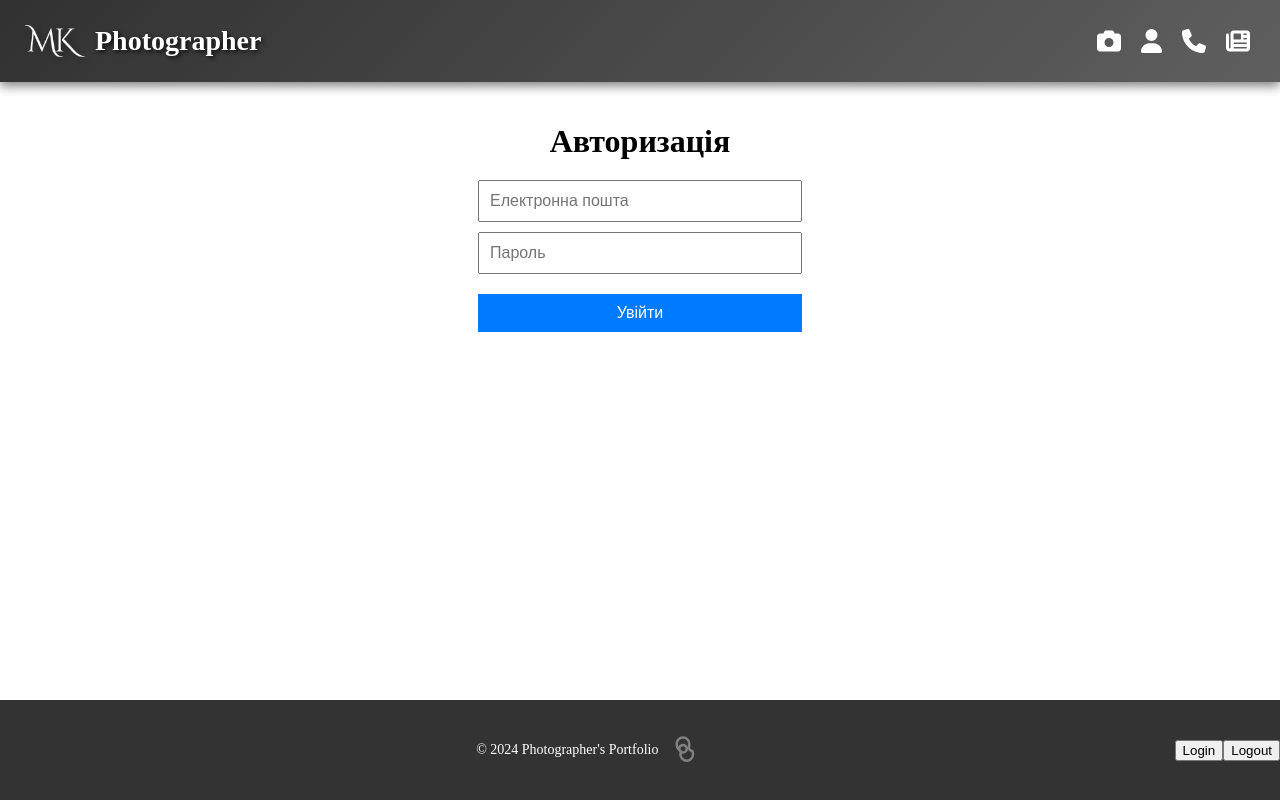
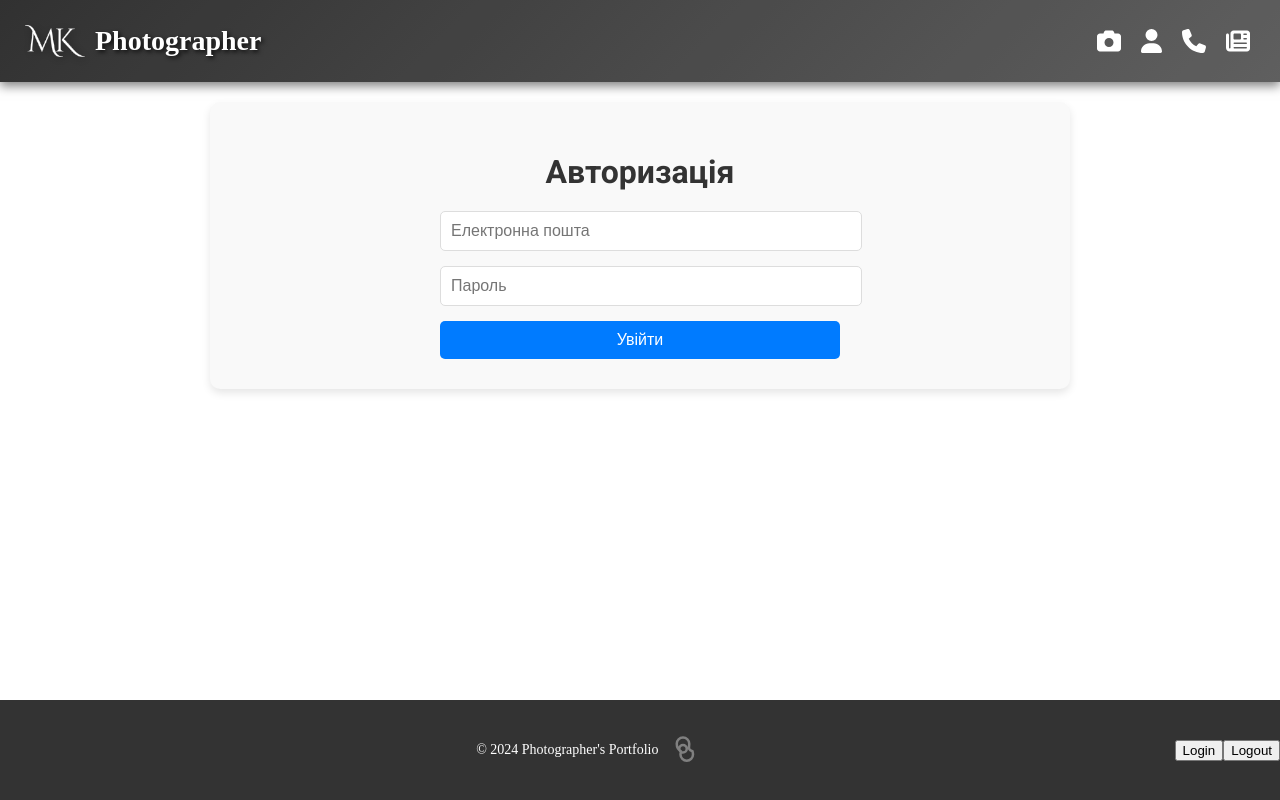
Before and after one commit to Velykobrat/photographer-portfolio, a React (Vite) app: page /admin in a window 1280 px wide. Built offline with nearby package versions, Linux system fonts and the light colour scheme; a web font is replaced by a local one.

Commit message:
Модалка

```diff
--- a/src/components/AddElement/AddElement.tsx
+++ b/src/components/AddElement/AddElement.tsx
@@ -16,7 +16,7 @@ const AddElement = ({ onImageUploaded }: AddElementProps) => {
 
     const formData = new FormData();
     formData.append('file', selectedFile);
-    formData.append('upload_preset', 'your_upload_preset'); // Використовуємо ваш upload preset
+    formData.append('upload_preset', 'unsigned_upload_preset'); // Використовуємо ваш upload preset
     formData.append('cloud_name', 'dln0hogkt'); // Ваш Cloudinary Cloud Name
     formData.append('api_key', '742714616849782'); // Ваш API Key
 
--- a/src/components/DeleteElement/DeleteElement.module.css
+++ b/src/components/DeleteElement/DeleteElement.module.css
@@ -5,12 +5,29 @@
     background-color: rgba(255, 0, 0, 0.7);
     color: white;
     border: none;
-    padding: 5px;
+    padding: 10px;
     border-radius: 50%;
     cursor: pointer;
-    transition: background-color 0.3s;
+    transition: transform 0.3s ease, background-color 0.3s ease, box-shadow 0.3s ease;
+    display: flex;
+    justify-content: center;
+    align-items: center;
 }
 
 .deleteButton:hover {
     background-color: rgba(255, 0, 0, 1);
+    transform: scale(1.1);
+    box-shadow: 0 4px 12px rgba(0, 0, 0, 0.2);
 }
+
+.deleteButton:active {
+    transform: scale(0.95);
+}
+
+.deleteButton svg {
+    transition: color 0.3s ease;
+}
+
+.deleteButton:hover svg {
+    color: #fff;
+}
--- a/src/components/DeleteElement/DeleteElement.tsx
+++ b/src/components/DeleteElement/DeleteElement.tsx
@@ -1,4 +1,6 @@
 import React from 'react';
+import { FontAwesomeIcon } from '@fortawesome/react-fontawesome';
+import { faTrash } from '@fortawesome/free-solid-svg-icons'; // Іконка кошика
 import styles from './DeleteElement.module.css';
 
 interface DeleteElementProps {
@@ -9,20 +11,21 @@ interface DeleteElementProps {
 const DeleteElement: React.FC<DeleteElementProps> = ({ photoId, onDelete }) => {
   const handleDelete = async () => {
     try {
+      // Валідація формату photoId
+      const isValidObjectId = /^[a-fA-F0-9]{24}$/.test(photoId);
+      if (!isValidObjectId) {
+        console.error('Некоректний формат ID:', photoId); // Лог для некоректного ID
+        alert('Некоректний формат ID');
+        return;
+      }
+
       const token = localStorage.getItem('authToken');
-
       if (!token) {
         alert('Не знайдено токен авторизації');
         return;
       }
 
-      // Логування для перевірки photoId
-      console.log('Deleting photo with ID:', photoId);
-
-      if (!photoId) {
-        alert('Невідомий ID фото');
-        return;
-      }
+      console.log('Deleting image with ID:', photoId); // Лог для перевірки photoId
 
       const response = await fetch(`http://localhost:5000/api/images/delete/${photoId}`, {
         method: 'DELETE',
@@ -32,11 +35,10 @@ const DeleteElement: React.FC<DeleteElementProps> = ({ photoId, onDelete }) => {
       });
 
       if (response.ok) {
-        onDelete(); // Викликаємо onDelete для оновлення колекції
+        onDelete();
         alert('Фото успішно видалено');
       } else {
         const data = await response.json();
-        console.error('Error:', data.message || 'Помилка при видаленні фото');
         alert(data.message || 'Помилка при видаленні фото');
       }
     } catch (err) {
@@ -47,7 +49,7 @@ const DeleteElement: React.FC<DeleteElementProps> = ({ photoId, onDelete }) => {
 
   return (
     <button className={styles.deleteButton} onClick={handleDelete}>
-      &#10006; {/* Символ для хрестика */}
+      <FontAwesomeIcon icon={faTrash} size="lg" />
     </button>
   );
 };
--- a/src/components/Modal/Modal.tsx
+++ b/src/components/Modal/Modal.tsx
@@ -1,7 +1,24 @@
 // src/components/Modal/Modal.tsx
+import { useEffect } from 'react';
 import styles from './Modal.module.css';
 
 const Modal = ({ image, onClose }: { image: string; onClose: () => void }) => {
+  // Додаємо обробник події для клавіші Escape
+  useEffect(() => {
+    const handleKeyDown = (event: KeyboardEvent) => {
+      if (event.key === 'Escape') {
+        onClose();
+      }
+    };
+
+    document.addEventListener('keydown', handleKeyDown);
+
+    // Прибираємо обробник події після демонтування компонента
+    return () => {
+      document.removeEventListener('keydown', handleKeyDown);
+    };
+  }, [onClose]);
+
   return (
     <div className={styles.modalOverlay} onClick={onClose}>
       <div className={styles.modalContent} onClick={(e) => e.stopPropagation()}>
--- a/src/pages/Admin/Admin.module.css
+++ b/src/pages/Admin/Admin.module.css
@@ -1,27 +1,48 @@
+/* src/pages/Admin.module.css */
+@import url('https://fonts.googleapis.com/css2?family=Roboto:wght@400;700&display=swap');
+
 .adminContainer {
     display: flex;
     flex-direction: column;
     align-items: center;
     justify-content: center;
-    padding: 20px;
+    background-color: #f9f9f9;
+    border-radius: 10px;
+    box-shadow: 0 4px 8px rgba(0, 0, 0, 0.1);
+    max-width: 800px;
+    margin: 20px auto;
+    font-family: 'Roboto', sans-serif;
+    padding: 30px;
     text-align: center;
 }
 
 .adminContainer h1 {
     font-size: 2rem;
+    color: #333;
     margin-bottom: 20px;
 }
 
 .adminContainer form {
     display: flex;
     flex-direction: column;
-    gap: 10px;
+    gap: 15px;
+    width: 100%;
+    max-width: 400px;
 }
 
 .adminContainer input {
     padding: 10px;
     font-size: 1rem;
-    width: 300px;
+    border: 1px solid #ddd;
+    border-radius: 5px;
+    width: 100%;
+    transition: border-color 0.3s;
+}
+
+.adminContainer input:focus {
+    outline: none;
+    border-color: #007bff;
+    box-shadow: 0 0 5px rgba(0, 123, 255, 0.5);
 }
 
 .adminContainer button {
@@ -30,21 +51,23 @@
     background-color: #007bff;
     color: white;
     border: none;
+    border-radius: 5px;
     cursor: pointer;
-    transition: background-color 0.3s;
-    margin-top: 10px;
+    transition: background-color 0.3s, transform 0.2s;
+    width: 100%;
 }
 
 .adminContainer button:hover {
     background-color: #0056b3;
+    transform: scale(1.03);
 }
 
 .logoutButton {
-    background-color: red;
+    background-color: #dc3545;
 }
 
 .logoutButton:hover {
-    background-color: darkred;
+    background-color: #c82333;
 }
 
 .editCollectionButton {
@@ -59,4 +82,5 @@
     color: red;
     font-size: 0.9rem;
     margin-bottom: 10px;
+    text-align: center;
 }
--- a/src/pages/Collections/Collections.module.css
+++ b/src/pages/Collections/Collections.module.css
@@ -9,6 +9,8 @@
     padding: 20px;
     position: relative;
 }
+
+
 
 /* Стилі для кожної картки */
 .cardWrapper {
@@ -45,6 +47,7 @@
     height: 100%;
     object-fit: cover;
     border-radius: 10px;
+
 }
 
 /* Стилі для картинки при наведенні */
--- a/src/pages/Collections/Collections.tsx
+++ b/src/pages/Collections/Collections.tsx
@@ -78,7 +78,6 @@ const Collections = () => {
   </div>
 ))}
 
-
       {selectedImage && <Modal image={selectedImage} onClose={closeModal} />}
     </div>
   );
```
Also changed, not shown: src/components/Card/Card.module.css (line endings or trailing spaces).
